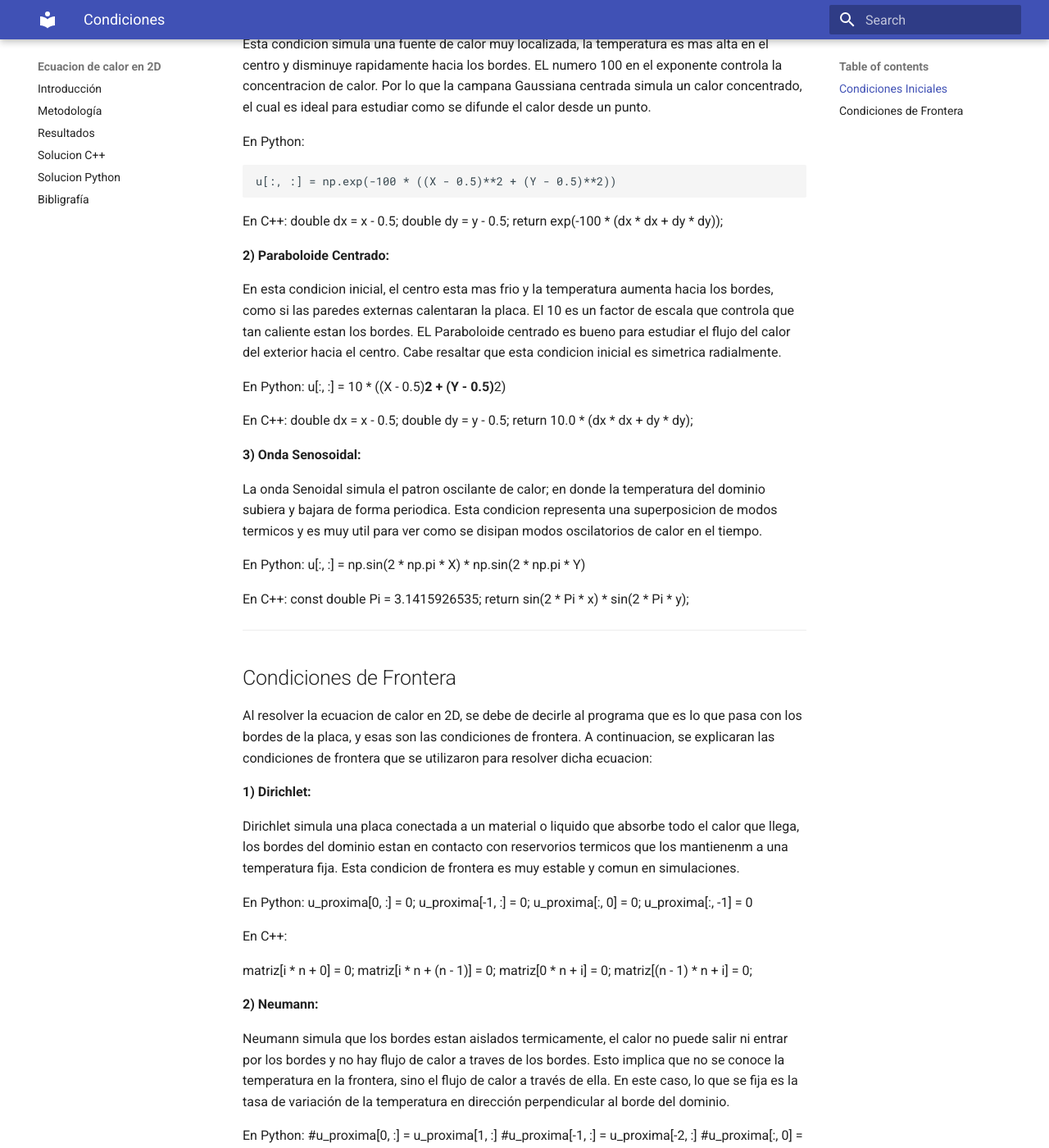
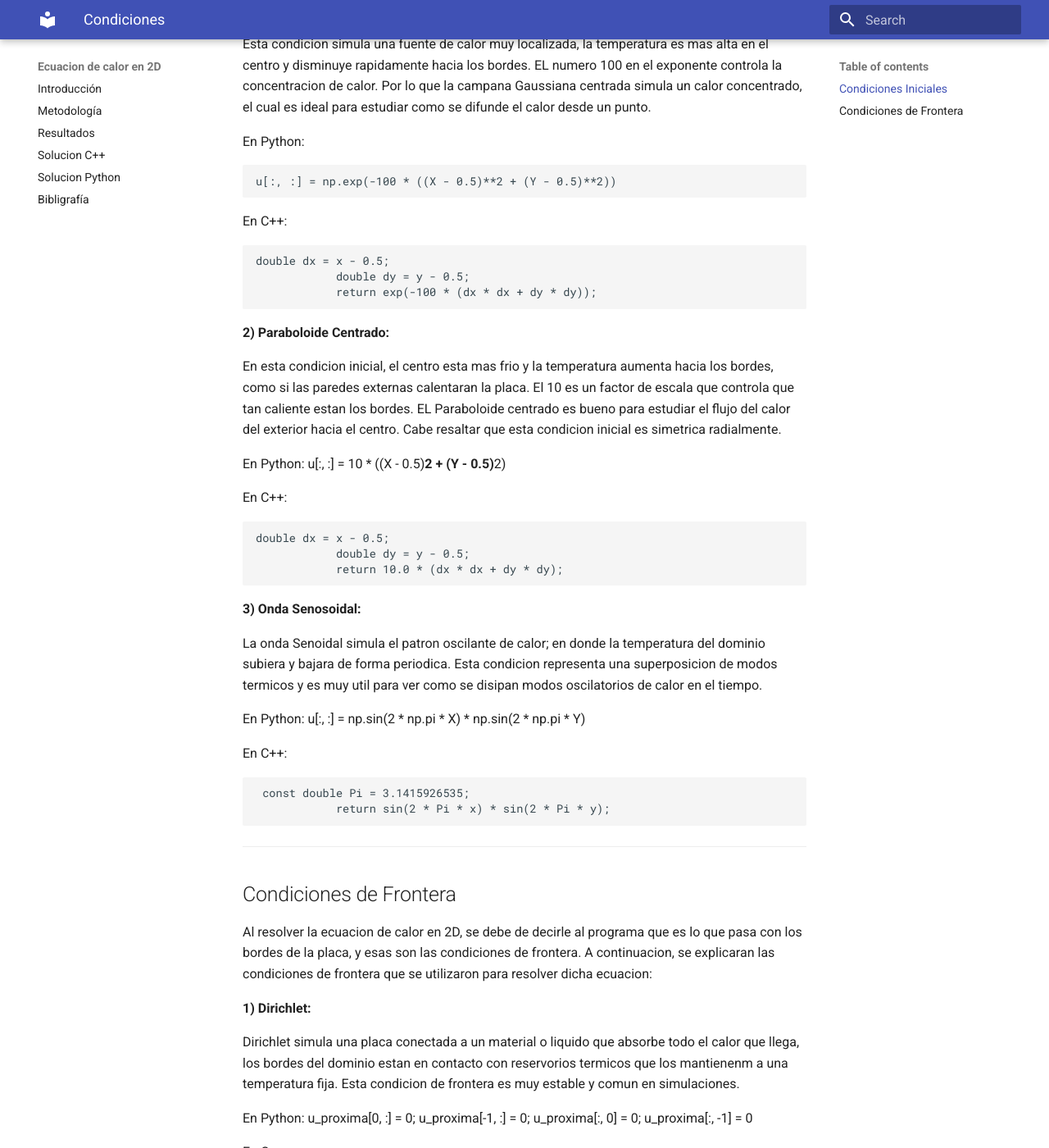
Before and after one commit to KarolayAN/Proyecto, an MkDocs documentation site: the page built from docs/condiciones.md, in a window 1280 px wide and 1400 px high, scrolled down 375 px. Shown: the whole window at 82% size. Built offline with MkDocs 1.6.1 and Material for MkDocs 9.7.7, drawn with Linux system fonts in a browser that asks for light colours.

Commit message:
Update condiciones.md

````diff
--- a/docs/condiciones.md
+++ b/docs/condiciones.md
@@ -11,10 +11,12 @@ En Python:
     u[:, :] = np.exp(-100 * ((X - 0.5)**2 + (Y - 0.5)**2))
 
 En C++:
+
+```cpp
 double dx = x - 0.5;
             double dy = y - 0.5;
             return exp(-100 * (dx * dx + dy * dy));
-
+```
 
 **2) Paraboloide Centrado:**
 
@@ -24,9 +26,13 @@ En Python:
     u[:, :] = 10 * ((X - 0.5)**2 + (Y - 0.5)**2)
 
 En C++:
+
+```cpp
 double dx = x - 0.5;
             double dy = y - 0.5;
             return 10.0 * (dx * dx + dy * dy);
+```
+
 
 **3) Onda Senosoidal:**
 
@@ -36,9 +42,10 @@ En Python:
     u[:, :] = np.sin(2 * np.pi * X) * np.sin(2 * np.pi * Y)
 
 En C++:
+```cpp
  const double Pi = 3.1415926535;
             return sin(2 * Pi * x) * sin(2 * Pi * y);
-
+```
 ----------------------------------------------------------------------------------------------------------------------
 
 ## Condiciones de Frontera
@@ -54,10 +61,12 @@ En Python:
 
 En C++:
 
+```cpp
 matriz[i * n + 0] = 0;
                 matriz[i * n + (n - 1)] = 0;
                 matriz[0 * n + i] = 0;
                 matriz[(n - 1) * n + i] = 0;
+```
 
 **2) Neumann:**
 
@@ -71,10 +80,14 @@ Neumann simula que los bordes estan aislados termicamente, el calor no puede sal
 
 En C++:
 
+```cpp
 matriz[i * n + 0] = matriz[i * n + 1];
                 matriz[i * n + (n - 1)] = matriz[i * n + (n - 2)];
                 matriz[0 * n + i] = matriz[1 * n + i];
                 matriz[(n - 1) * n + i] = matriz[(n - 2) * n + i];
+```
+
+
 **3) Robin:**
 
 Robin es una condición mixta de Neumann y Dirichlet que modela un intercambio de calor con el ambiente exterior. El parametro beta es el coeficiente de conveccion, por lo que si beta es grande, se pierde calor mas rapido y si beta es pequeño, se pierde calor lentamente. Se establece una relación entre la temperatura en la frontera y su derivada normal.
@@ -88,7 +101,9 @@ En Python:
 
 En C++:
 
+```cpp
 matriz[i * n + 0] = matriz[i * n + 1] / (1 + beta * ds);
                 matriz[i * n + (n - 1)] = matriz[i * n + (n - 2)] / (1 + beta * ds);
                 matriz[0 * n + i] = matriz[1 * n + i] / (1 + beta * ds);
                 matriz[(n - 1) * n + i] = matriz[(n - 2) * n + i] / (1 + beta * ds);
+```
````
